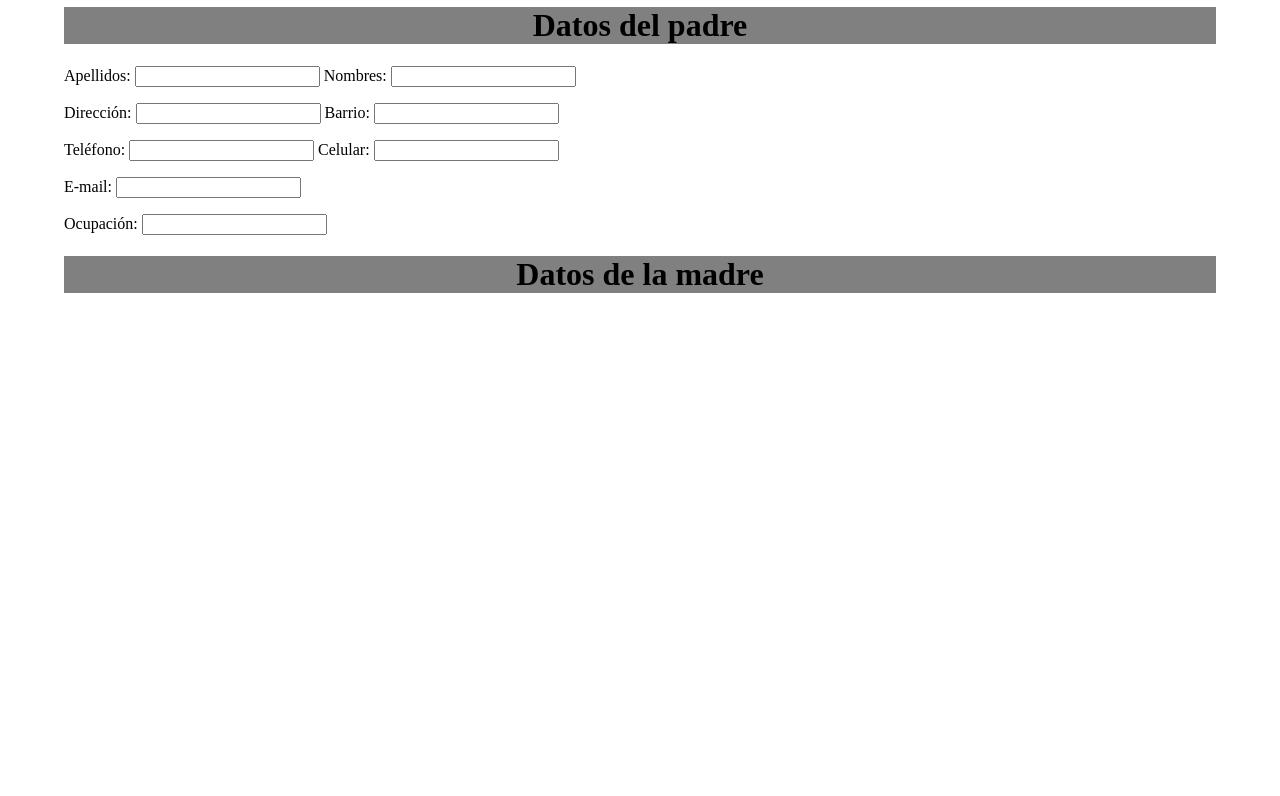
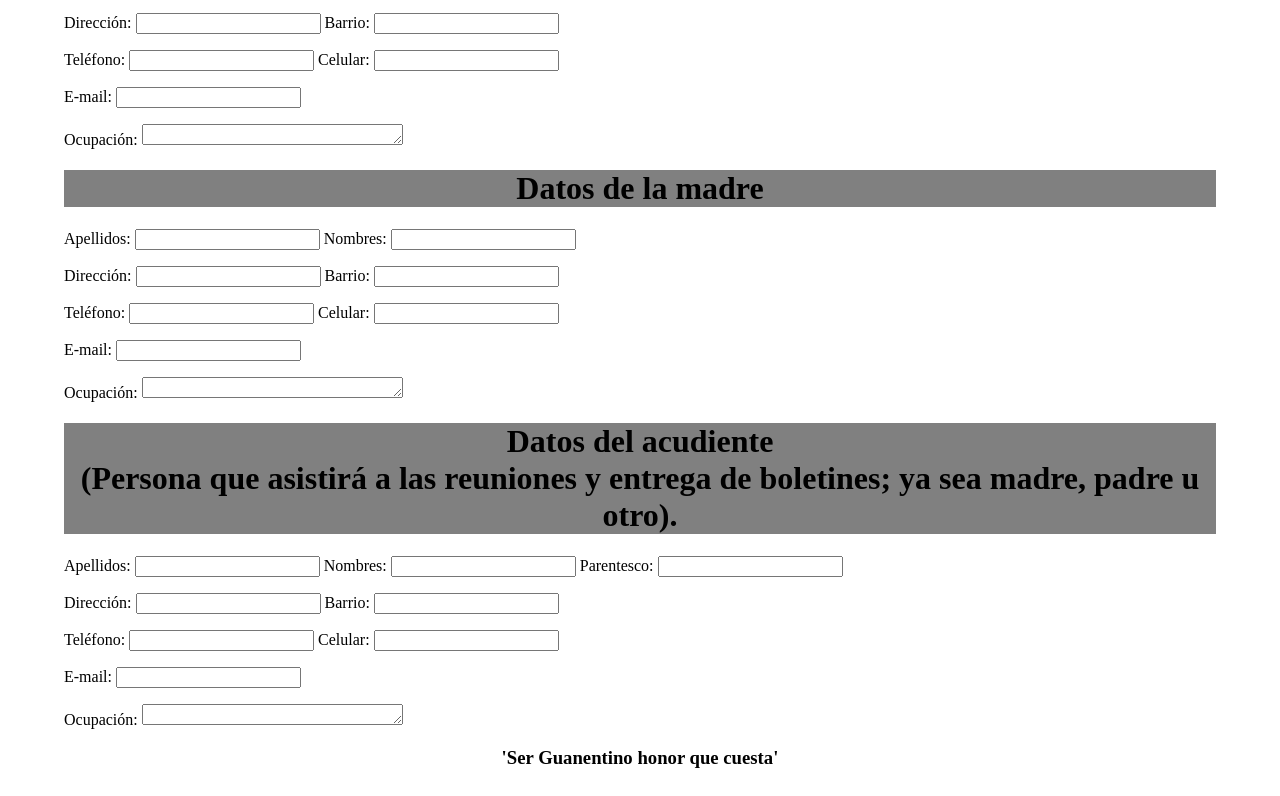
Before and after one commit to fsadriann/datos_estudiantes_sistemas, a plain HTML site: page index.html in a window 1280 px wide. Shown: the part 804-1600 px from the top of the page. Before the commit the page ends 1127 px from the top, so only its background shows below. Drawn offline with Linux system fonts and the light colour scheme.

Commit message:
añadida la seccion de datos de los padres

```diff
--- a/index.html
+++ b/index.html
@@ -125,11 +125,11 @@
 
             <p>
                 ¿Cuáles son las principales actividades que realiza en su tiempo libre?<br/>
-                <textarea name="" id="actividades" cols="30" rows="5"></textarea>
+                <textarea name="" id="actividades" cols="30" rows="2"></textarea>
             </p>
             <p>
                 ¿Cuáles son sus propósitos y expectativas personales y académicas como estudiante en la Especialidad en Sistemas? <br>
-                <textarea name="" id="actividades" cols="30" rows="5"></textarea>
+                <textarea name="" id="actividades" cols="30" rows="2"></textarea>
             </p>
             <h1>Datos del padre</h1>
             <p>
@@ -137,22 +137,70 @@
             </p>
             <!--- Dirección --->
             <p>
-                Dirección: <input type="text" id="direccion"> Barrio: <input type="text" id="barrio">
+                Dirección: <input type="text" id="direccion_padre"> Barrio: <input type="text" id="barrio_padre">
             </p>
 
             <!--- Contacto ---->
             <p>
-                Teléfono: <input type="text" id="tel_estudiante"> Celular: <input type="text" id="cel_estudiante">
+                Teléfono: <input type="text" id="tel_padre"> Celular: <input type="text" id="cel_padre">
+            </p>
+            <p>
+                E-mail: <input type="email" id="email_padre">
+            </p>
+            <p>
+                Ocupación: <textarea name="" id="ocupacion-padre" cols="30" rows="1"></textarea>
             </p>
 
+
+    <!---------------------------------------->
+
+
+        <h1>Datos de la madre</h1>
             <p>
-                E-mail: <input type="email" id="email_p">
+                Apellidos: <input type="text" name="" id="apellidos-madre"> Nombres: <input type="text" name="" id="nombres-madre">
+            </p>
+            <!--- Dirección --->
+            <p>
+                Dirección: <input type="text" id="direccion_madre"> Barrio: <input type="text" id="barrio_madre">
+            </p>
+
+            <!--- Contacto ---->
+            <p>
+                Teléfono: <input type="text" id="tel_madre"> Celular: <input type="text" id="cel_madre">
             </p>
             <p>
-                Ocupación: <input type="text" name="" id="ocupacion-padre">
+                E-mail: <input type="email" id="email_madre">
             </p>
-            <h1>Datos de la madre</h1>
+            <p>
+                Ocupación: <textarea name="" id="ocupacion-madre" cols="30" rows="1"></textarea>
+            </p>
+
+        <h1>Datos del acudiente
+            <br>
+            (Persona que asistirá a las reuniones y entrega de boletines; ya sea madre, padre u otro).
+        </h1>
+        <p>
+            Apellidos: <input type="text" name="" id="apellidos-acud">
+            Nombres: <input type="text" name="" id="nombres-acud">
+            Parentesco: <input type="text" name="" id="parentesco-acud">
+        </p>
+        <!--- Dirección --->
+        <p>
+            Dirección: <input type="text" id="direccion_madre"> Barrio: <input type="text" id="barrio_madre">
+        </p>
+
+        <!--- Contacto ---->
+        <p>
+            Teléfono: <input type="text" id="tel_madre"> Celular: <input type="text" id="cel_madre">
+        </p>
+        <p>
+            E-mail: <input type="email" id="email_madre">
+        </p>
+        <p>
+            Ocupación: <textarea name="" id="ocupacion-acud" cols="30" rows="1"></textarea>
+        </p>
         </form>
+        <h3>'Ser Guanentino honor que cuesta'</h3>
     </div>
 </body>
 </html>
--- a/style.css
+++ b/style.css
@@ -12,3 +12,7 @@ h1{
     text-align: center;
     background-color: gray;
 }
+
+h3{
+    text-align: center;
+}
```
